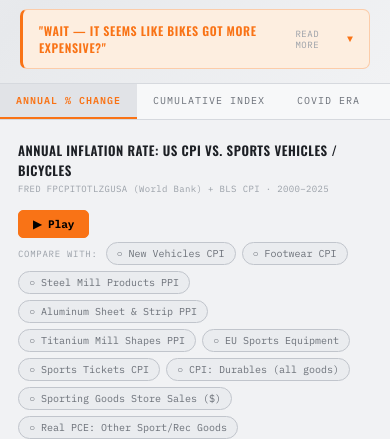
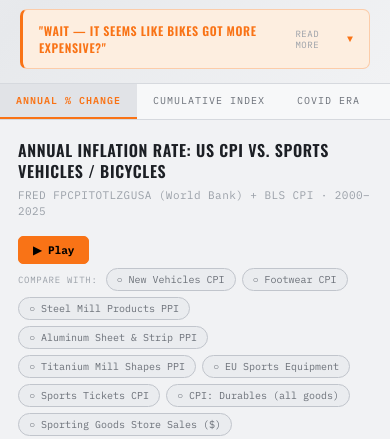
Before and after one commit to postmillennium-MTB/MTB-inflation, a plain HTML site: page index.html in a window 390 px wide. Shown: the part 397-836 px from the top of the page. Drawn offline with nearby package versions, Linux system fonts and the light colour scheme.

Commit message:
style: increase section header and subtitle font sizes (#1)
Section headers (.sh-title) 13px -> 16px and their source/description
lines (.sh-sub) 9px -> 11px, with explicit line-height on both so
multi-line titles wrap cleanly at mobile widths.

```diff
--- a/index.html
+++ b/index.html
@@ -175,8 +175,8 @@ a{color:inherit}
 .tab-panel.active{display:block}
 
 .sh{margin-bottom:12px}
-.sh-title{font-family:'Oswald',sans-serif;font-size:13px;font-weight:600;color:var(--text);letter-spacing:.04em;text-transform:uppercase}
-.sh-sub{font-size:9px;color:var(--faint);margin-top:3px;letter-spacing:.04em}
+.sh-title{font-family:'Oswald',sans-serif;font-size:16px;font-weight:600;color:var(--text);letter-spacing:.04em;line-height:1.35;text-transform:uppercase}
+.sh-sub{font-size:11px;color:var(--faint);margin-top:4px;letter-spacing:.04em;line-height:1.5}
 
 /* ── CHART SIZING ──
    Named heights instead of a different inline pixel value on every canvas.
```
